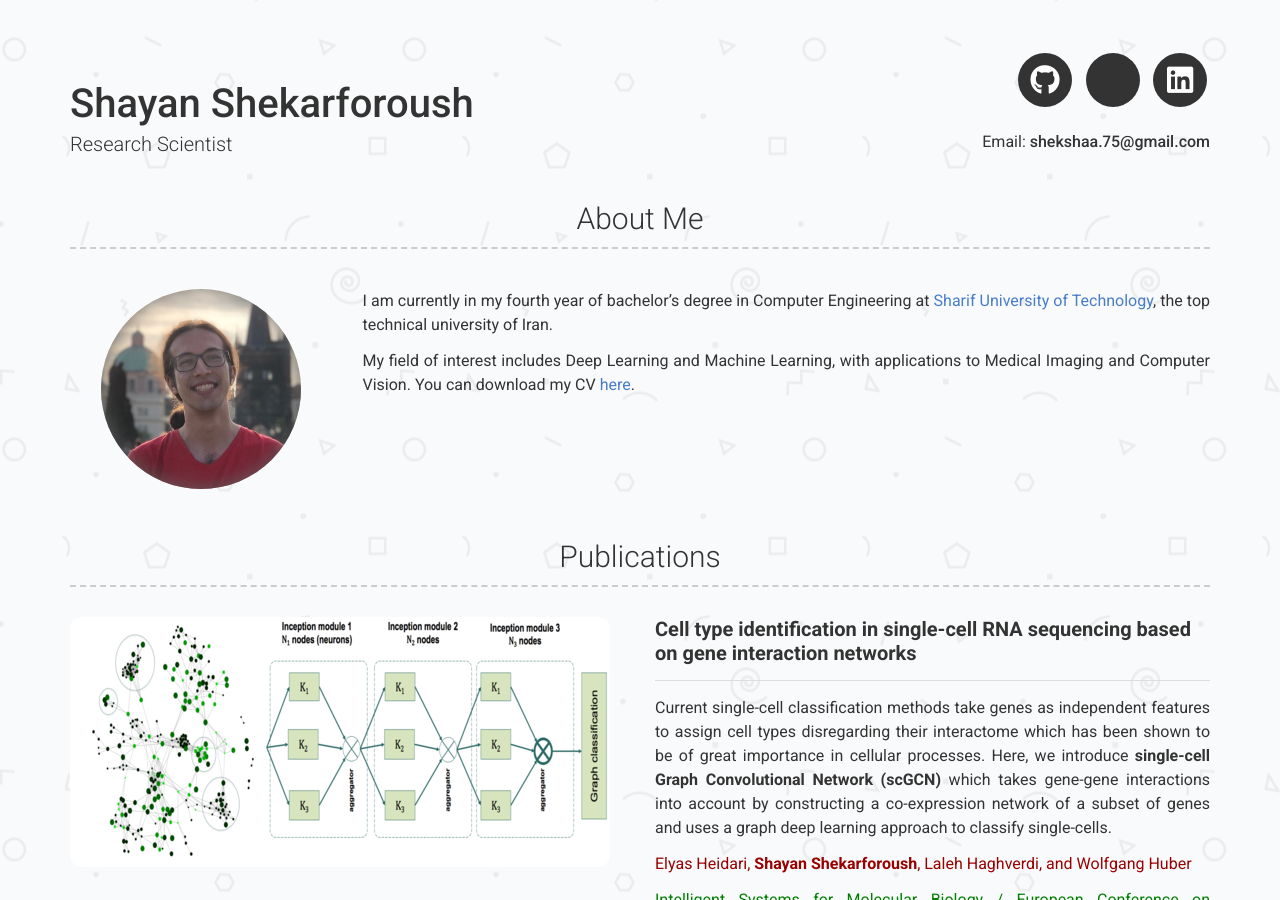
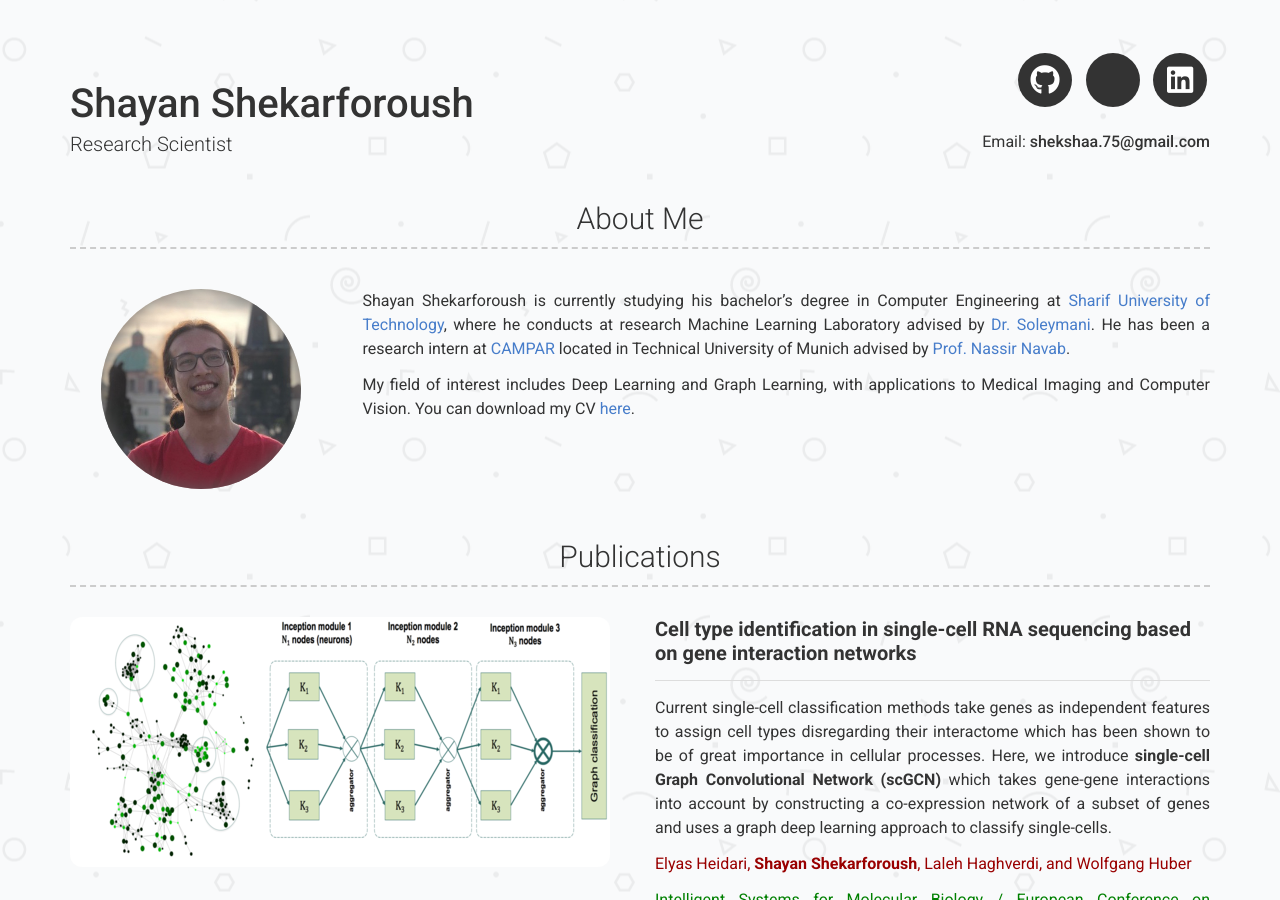
Before and after one commit to shekshaa/shekshaa.github.io, a Jekyll site: the page built from index.md, in a window 1280 px wide and 900 px high. Built offline with Jekyll 4.4.1, drawn with Linux system fonts in a browser that asks for light colours; a style sheet for code colours, icons or effects is not loaded.

Commit message:
Update _config.yml

```diff
--- a/_config.yml
+++ b/_config.yml
@@ -26,9 +26,11 @@ linkedin_username: shayan-shekarforoush-597508136
 # about_title: About Me
 about_profile_image: images/pf.jpg
 about_content: | # this will include new lines to allow paragraphs
-  I am currently in my fourth year of bachelor’s degree in Computer Engineering at [Sharif University of Technology](http://www.sharif.ir), the top technical university of Iran.
+  Shayan Shekarforoush is currently studying his bachelor’s degree in Computer Engineering at [Sharif University of Technology](http://www.sharif.ir),
+  where he conducts at research Machine Learning Laboratory advised by [Dr. Soleymani](http://sharif.edu/~soleymani/).
+  He has been a research intern at [CAMPAR](http://campar.in.tum.de) located in Technical University of Munich advised by [Prof. Nassir Navab](http://campar.in.tum.de/Main/NassirNavab).
 
-  My field of interest includes Deep Learning and Machine Learning, with applications to Medical Imaging and Computer Vision.
+  My field of interest includes Deep Learning and Graph Learning, with applications to Medical Imaging and Computer Vision.
   You can download my CV [here](https://github.com/shekshaa/shekshaa.github.io/raw/master/files/CV.pdf).
 # Projects Section
 projects_title: Publications
```
